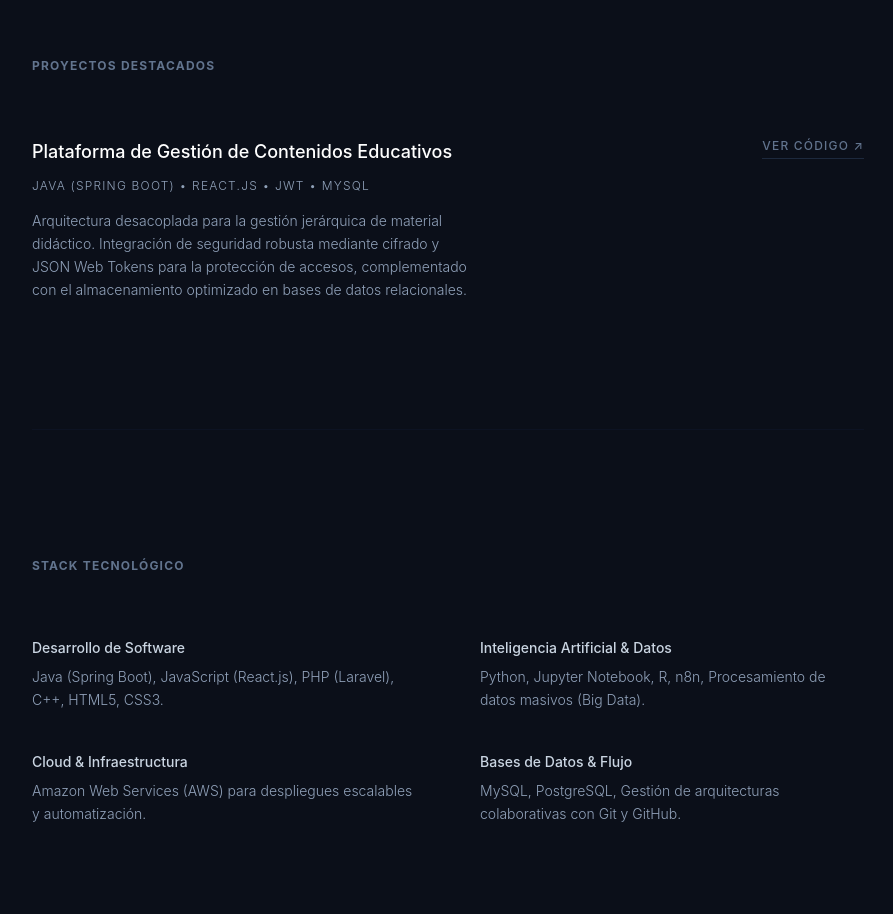
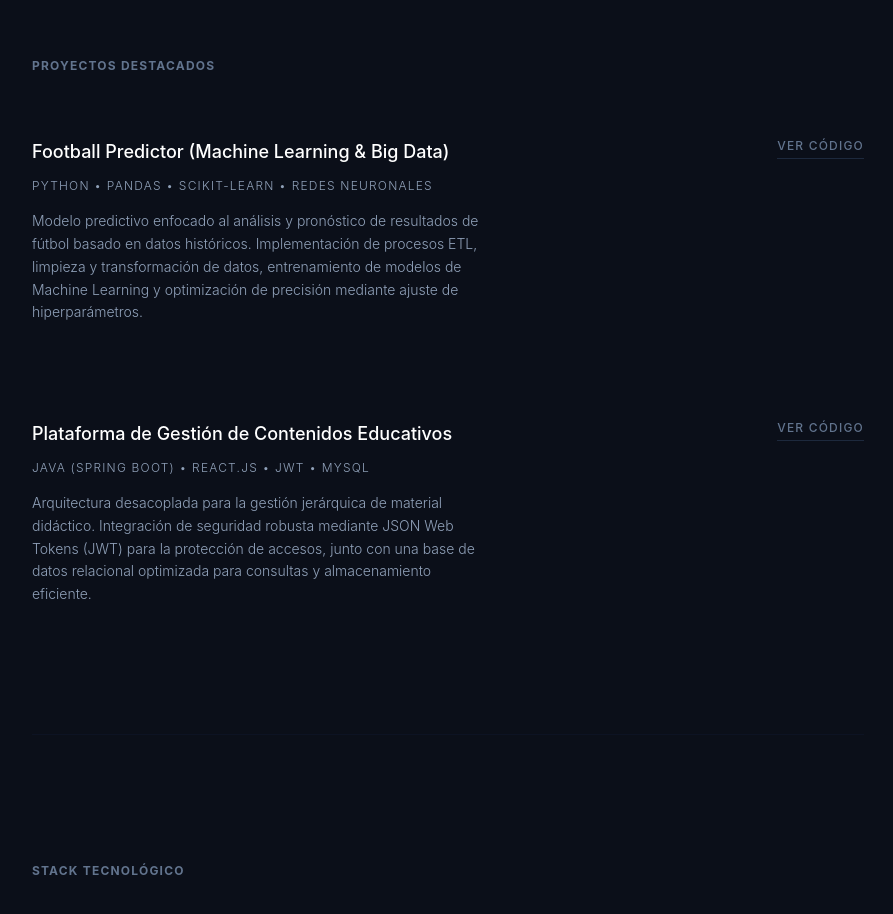
Before and after one commit to sferehi18/portfolio-santiago, a React (Vite) app in the folder santiago-portfolio/: page / in a window 1280 px wide. Shown: the part 800-1714 px from the top of the page, without its empty margins (192-1085 px from the left). Built offline with nearby package versions, Linux system fonts and the light colour scheme.

Commit message:
Ajuste de enlaces

```diff
--- a/santiago-portfolio/src/components/Hero.jsx
+++ b/santiago-portfolio/src/components/Hero.jsx
@@ -27,7 +27,7 @@ export default function Hero() {
   Contacto directo
 </a>
 
-        <a href="https://github.com" target="_blank" rel="noreferrer" className="border border-slate-800 hover:border-slate-600 text-slate-300 px-6 py-3 rounded-lg transition-all duration-200">
+        <a href="https://github.com/sferehi18" target="_blank" rel="noreferrer" className="border border-slate-800 hover:border-slate-600 text-slate-300 px-6 py-3 rounded-lg transition-all duration-200">
           GitHub
         </a>
       </div>
--- a/santiago-portfolio/src/components/Projects.jsx
+++ b/santiago-portfolio/src/components/Projects.jsx
@@ -9,6 +9,24 @@ export default function Projects() {
 
       <div className="space-y-24">
 
+        {/* Proyecto 1 */}
+        <div className="group flex flex-col md:flex-row justify-between items-start gap-8">
+          <div className="max-w-md">
+            <h4 className="text-lg font-medium text-white mb-3 group-hover:text-indigo-400 transition-colors duration-200">
+              Football Predictor (Machine Learning & Big Data)
+            </h4>
+            <p className="text-slate-400 text-xs tracking-widest uppercase mb-4 font-light">
+              Python • Pandas • Scikit-learn • Redes Neuronales
+            </p>
+            <p className="text-slate-400 text-sm font-light leading-relaxed">
+              Modelo predictivo enfocado al análisis y pronóstico de resultados de fútbol basado en datos históricos. Implementación de procesos ETL, limpieza y transformación de datos, entrenamiento de modelos de Machine Learning y optimización de precisión mediante ajuste de hiperparámetros.
+            </p>
+          </div>
+          <a href="https://github.com/sferehi18/Football-predictor-TFG" target="_blank" rel="noreferrer" className="text-xs font-medium tracking-widest uppercase text-slate-500 hover:text-white border-b border-slate-800 hover:border-white pb-1 transition-all duration-200 shrink-0">
+            Ver Código
+          </a>
+        </div>
+
         {/* Proyecto 2 */}
         <div className="group flex flex-col md:flex-row justify-between items-start gap-8">
           <div className="max-w-md">
@@ -19,13 +37,14 @@ export default function Projects() {
               Java (Spring Boot) • React.js • JWT • MySQL
             </p>
             <p className="text-slate-400 text-sm font-light leading-relaxed">
-              Arquitectura desacoplada para la gestión jerárquica de material didáctico. Integración de seguridad robusta mediante cifrado y JSON Web Tokens para la protección de accesos, complementado con el almacenamiento optimizado en bases de datos relacionales.
+              Arquitectura desacoplada para la gestión jerárquica de material didáctico. Integración de seguridad robusta mediante JSON Web Tokens (JWT) para la protección de accesos, junto con una base de datos relacional optimizada para consultas y almacenamiento eficiente.
             </p>
           </div>
-          <a href="https://github.com" target="_blank" rel="noreferrer" className="text-xs font-medium tracking-widest uppercase text-slate-500 hover:text-white border-b border-slate-800 hover:border-white pb-1 transition-all duration-200 shrink-0">
-            Ver Código ↗
+          <a href="https://github.com/sferehi18/study-app" target="_blank" rel="noreferrer" className="text-xs font-medium tracking-widest uppercase text-slate-500 hover:text-white border-b border-slate-800 hover:border-white pb-1 transition-all duration-200 shrink-0">
+            Ver Código
           </a>
         </div>
+
       </div>
     </section>
   );
```
